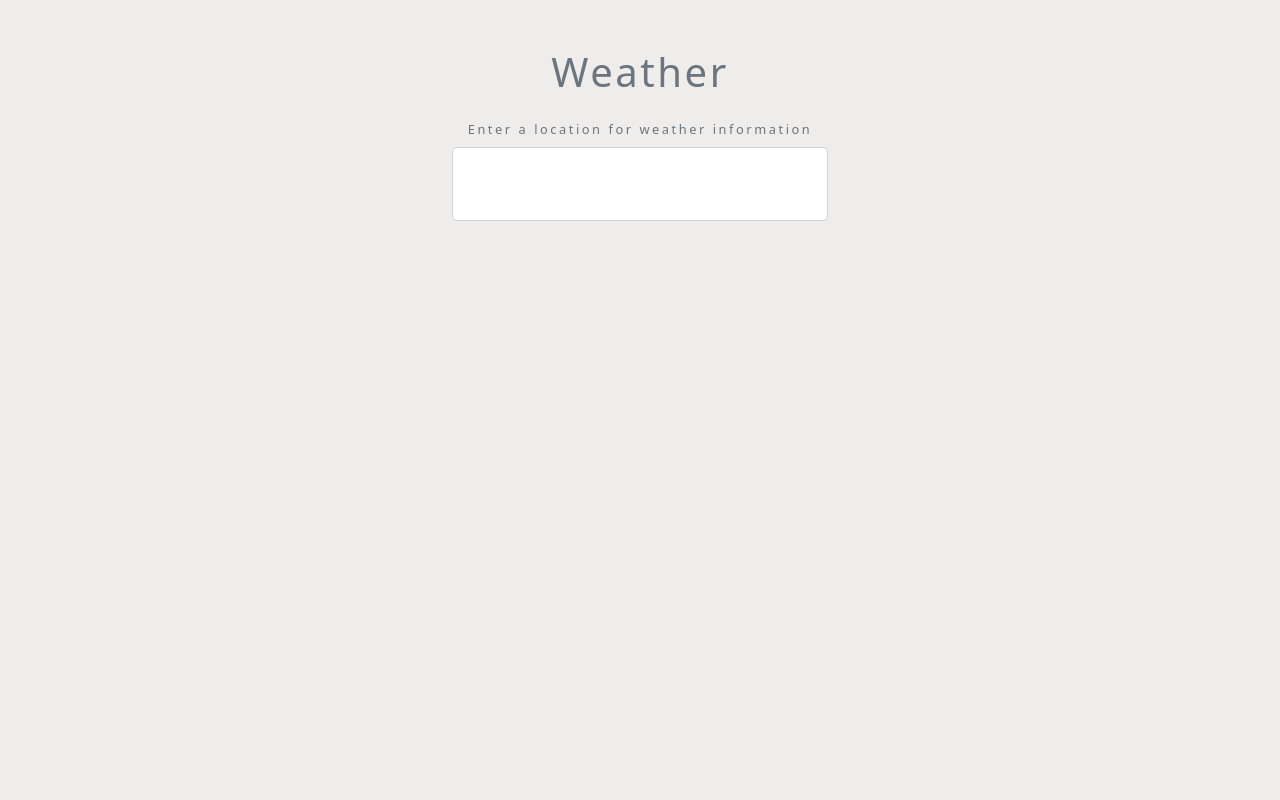
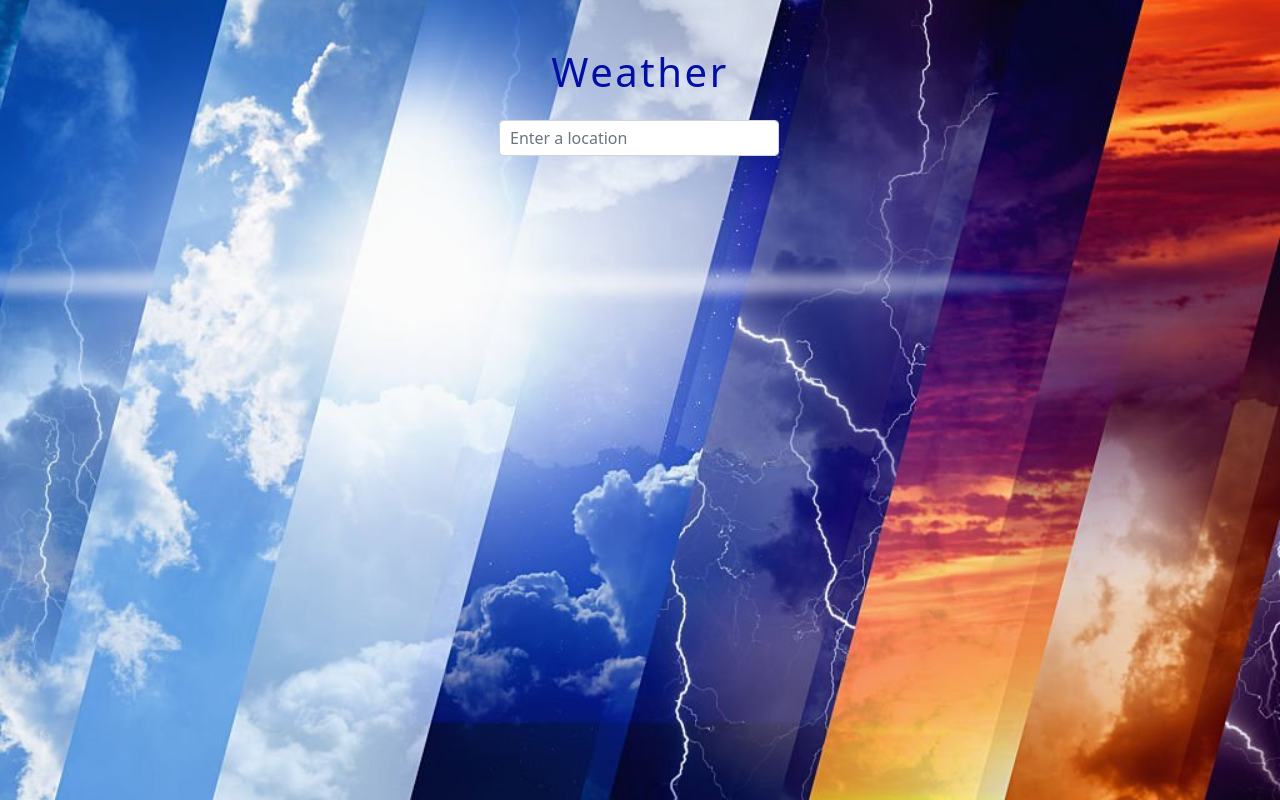
Before and after one commit to Saif0319/Weather-Web-App, a plain HTML site: page index.html in a window 1280 px wide. Drawn offline with nearby package versions, Linux system fonts and the light colour scheme.

Commit message:
changed the background

```diff
--- a/index.html
+++ b/index.html
@@ -13,14 +13,13 @@
 
     <div class="container my-5 mx-auto">
 
-        <h1 class="text-muted text-center my-4"> Weather</h1>
+        <h1 class="text-center my-4"> Weather</h1>
         <form class="change-location text-center my-4 text-muted">
-        <label for="city">Enter a location for weather information</label>
-        <input type="text" name="city" class="form-control p-4 my-2">
+        <input type="text" name="city" class="form-control input" placeholder="Enter a location">
         </form>
 
-
-        <div class="card shadow-lg rounded d-none ">
+        <div class="mycont">
+            <div class="card shadow-lg rounded d-none">
                 <img src="https://via.placeholder.com/400x300" class="time card-img-top">
 
             <div class="icon bg-light mx-auto text-center">
@@ -42,6 +41,8 @@
             </div>
         </div>
 
+    </div>
+
 
 <script src="forecast.js"></script>
 <script src="app.js"></script>
--- a/style.css
+++ b/style.css
@@ -2,6 +2,10 @@ body {
     background-color: #eeedec;
     font-size: 0.8em;
     letter-spacing: 0.2em;
+    background-image: url(img/Weather.jpg);
+    background-repeat: no-repeat;
+    background-size: cover;
+    overflow: hidden;
 }
 
 .container {
@@ -16,8 +20,22 @@ body {
     margin-bottom: -50px;
 }
 
+.input {
+    padding: 5px 10px;
+    width: 280px;
+    margin: 0px 47px;
+}
+
+.mycont {
+    margin: -15px 45px;
+}
+
 input[type="text"]:focus {
-  border-color: rgba(217, 255, 0, 0.6);
-  box-shadow: 0 0 15px rgba(217, 255, 0, 0.6);
+  border-color: rgba(0, 255, 34, 0.6);
+  box-shadow: 0 0 15px rgba(0, 255, 34, 0.6);
   outline: 0 none;
 }
+
+h1 {
+    color: rgb(3, 14, 165);
+}
```
Also changed, not shown: app.js (+21 -0 lines), img/Weather.jpg (added). Lines whose indentation alone changed are shown as unchanged.
